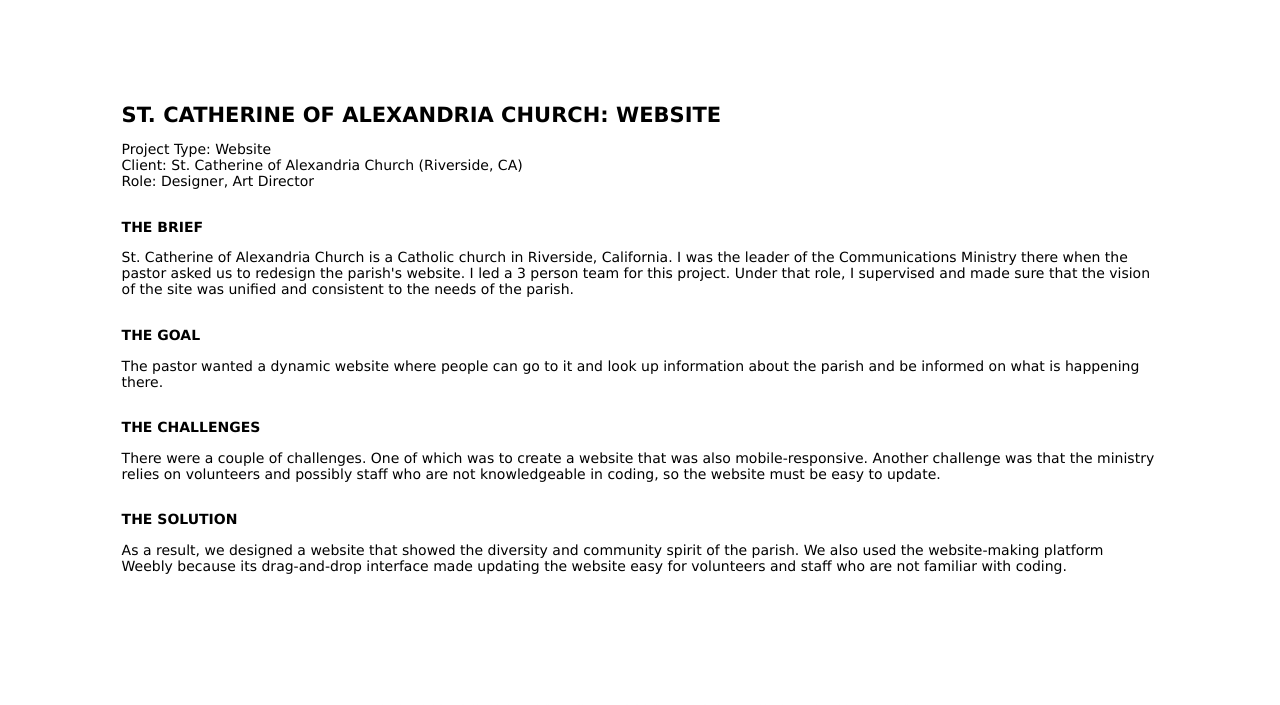
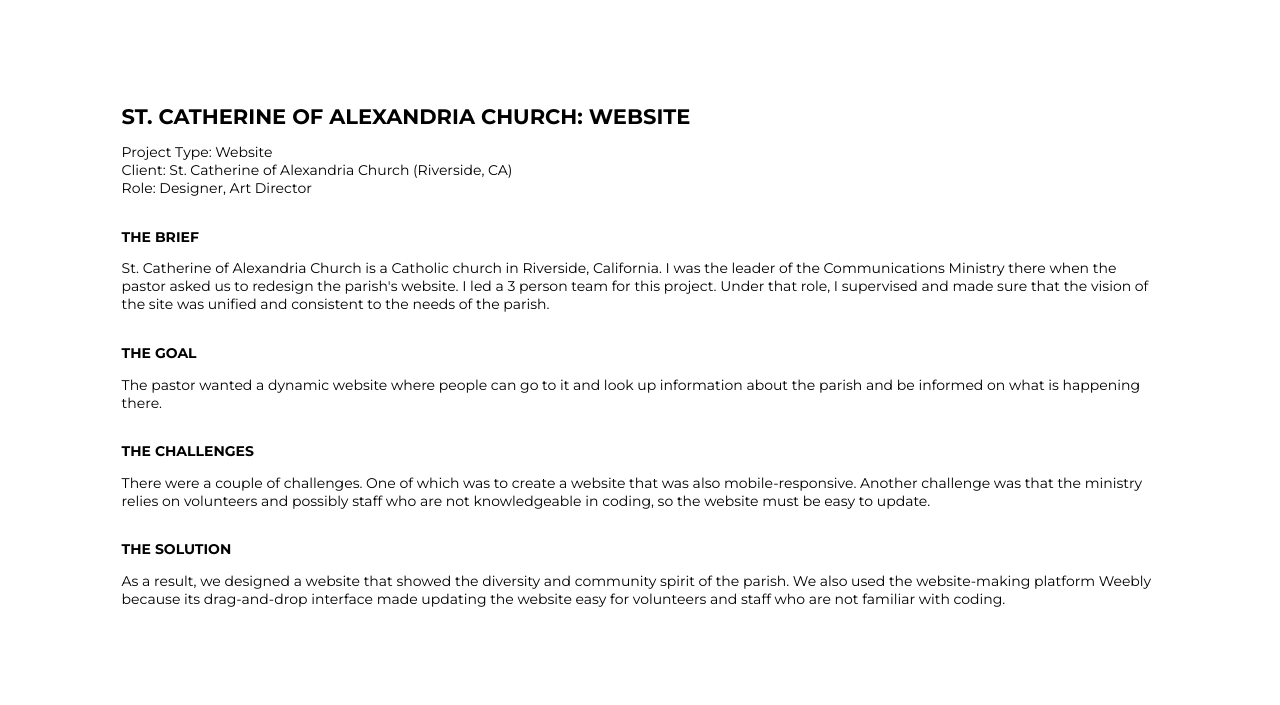
Before and after one commit to emilysandoval/portfolio, a plain HTML site: page stcatherinewebsite.html in a window 1280 px wide. Shown: the part 214-919 px from the top of the page. Drawn offline with Linux system fonts and the light colour scheme.

Commit message:
update with font

```diff
--- a/stcatherinewebsite.html
+++ b/stcatherinewebsite.html
@@ -3,8 +3,9 @@
     <meta charset="utf-8">
     <meta http-equiv="X-UA-Compatible" content="IE=edge">
     <title>Emily Sandoval, Graphic Designer</title>
-    <meta name="description" content="Online portfolio for Emily Sandoval, nFMI">
+    <meta name="portfolio" content="Online portfolio for Emily Sandoval, nFMI">
     <link rel="stylesheet" href="style.css" type="text/css">
+    <link href="https://fonts.googleapis.com/css2?family=Montserrat:wght@400;700&display=swap" rel="stylesheet">
   </head>
   <body>
       <div class="header">
```
